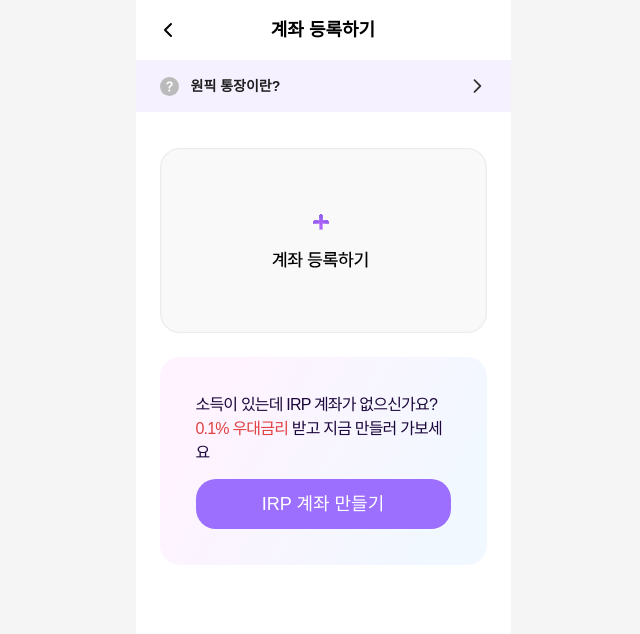
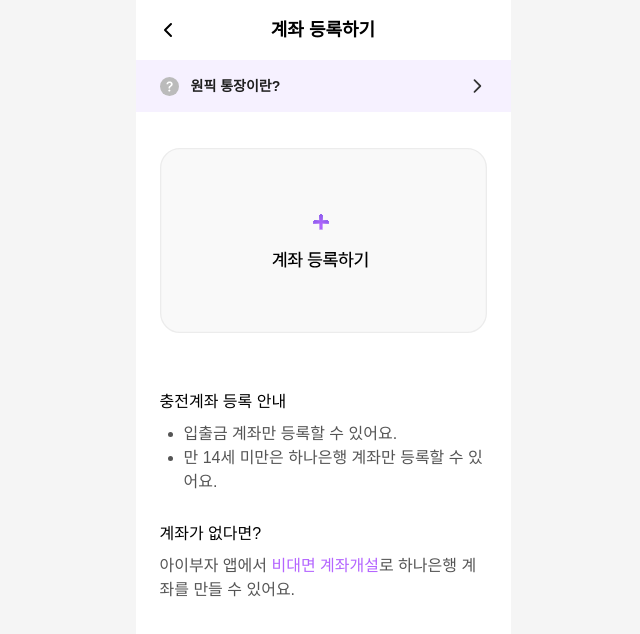
Before and after one commit to hana-connect/frontend, a Next.js app: page /wallet/register in a window 1280 px wide. Shown: the top 634 px of the page, without its empty margins (317-957 px from the left). Built offline with nearby package versions, Linux system fonts and the light colour scheme.

Commit message:
feat(wallet): 계좌 등록 단계-아이 ui
글자, 색상 스타일 추가되면 그거 반영해야해요

```diff
--- a/src/app/wallet/register/_components/steps/register-intro/register-intro.tsx
+++ b/src/app/wallet/register/_components/steps/register-intro/register-intro.tsx
@@ -8,11 +8,31 @@ interface Props {
   onNext: () => void;
 }
 
+type ViewType = "child" | "parent";
+
+const introViewContent: Record<
+  ViewType,
+  { bannerTitle: string; showIrpCard: boolean }
+> = {
+  child: {
+    bannerTitle: "원픽 통장이란?",
+    showIrpCard: false,
+  },
+  parent: {
+    bannerTitle: "IRP의 장점은 무엇인가요?",
+    showIrpCard: true,
+  },
+};
+
 const RegisterIntro = ({ onNext }: Props) => {
+  const viewType: ViewType = "child";
+
+  const { bannerTitle, showIrpCard } = introViewContent[viewType];
+
   return (
     <>
       <Header type="sub" title="계좌 등록하기" />
-      <RegisterInfoBanner title="원픽 통장이란?" />
+      <RegisterInfoBanner title={bannerTitle} />
       <div className="mt-9 px-6">
         <button type="button" onClick={onNext} className="block w-full">
           <Image
@@ -23,9 +43,32 @@ const RegisterIntro = ({ onNext }: Props) => {
           />
         </button>
       </div>
-      <div className="mt-6 px-6">
-        <IrpCard />
-      </div>
+      {showIrpCard && (
+        <div className="mt-6 px-6">
+          <IrpCard />
+        </div>
+      )}
+      {!showIrpCard && (
+        <div className="mt-14.25 px-6">
+          <div className="flex flex-col gap-6 text-left">
+            <div className="flex flex-col gap-2">
+              <h2 className="text-[16px] text-black">충전계좌 등록 안내</h2>
+              <ul className="list-disc pl-6 text-[16px] text-[#555555]">
+                <li>입출금 계좌만 등록할 수 있어요.</li>
+                <li>만 14세 미만은 하나은행 계좌만 등록할 수 있어요.</li>
+              </ul>
+            </div>
+            <div className="flex flex-col gap-2 pt-1">
+              <p className="text-[16px] text-black">계좌가 없다면?</p>
+              <p className="text-[16px] text-[#555555]">
+                아이부자 앱에서{" "}
+                <span className="text-[#B465FF]">비대면 계좌개설</span>로
+                하나은행 계좌를 만들 수 있어요.
+              </p>
+            </div>
+          </div>
+        </div>
+      )}
       <div className="flex flex-1 flex-col gap-4 p-6"></div>
     </>
   );
```
